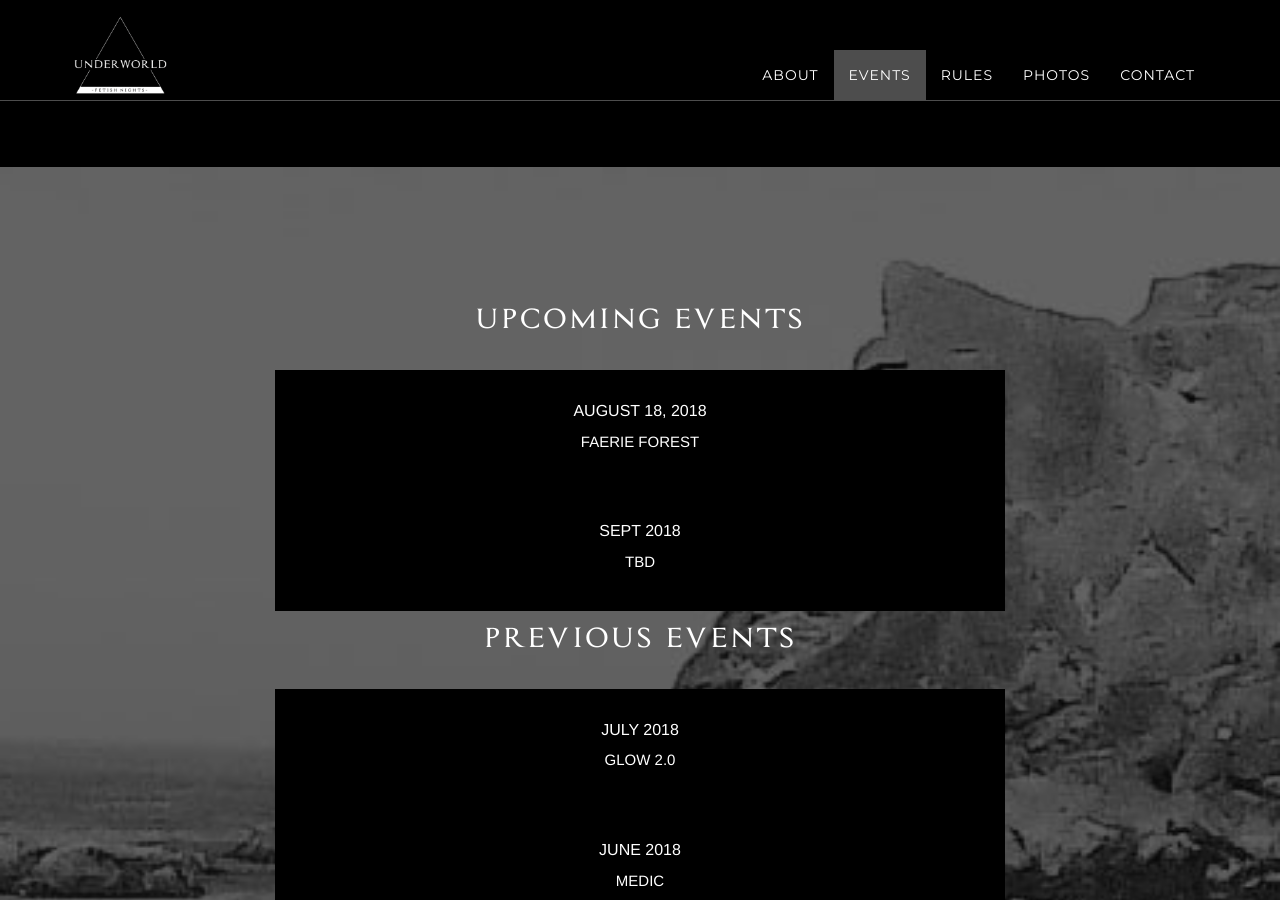
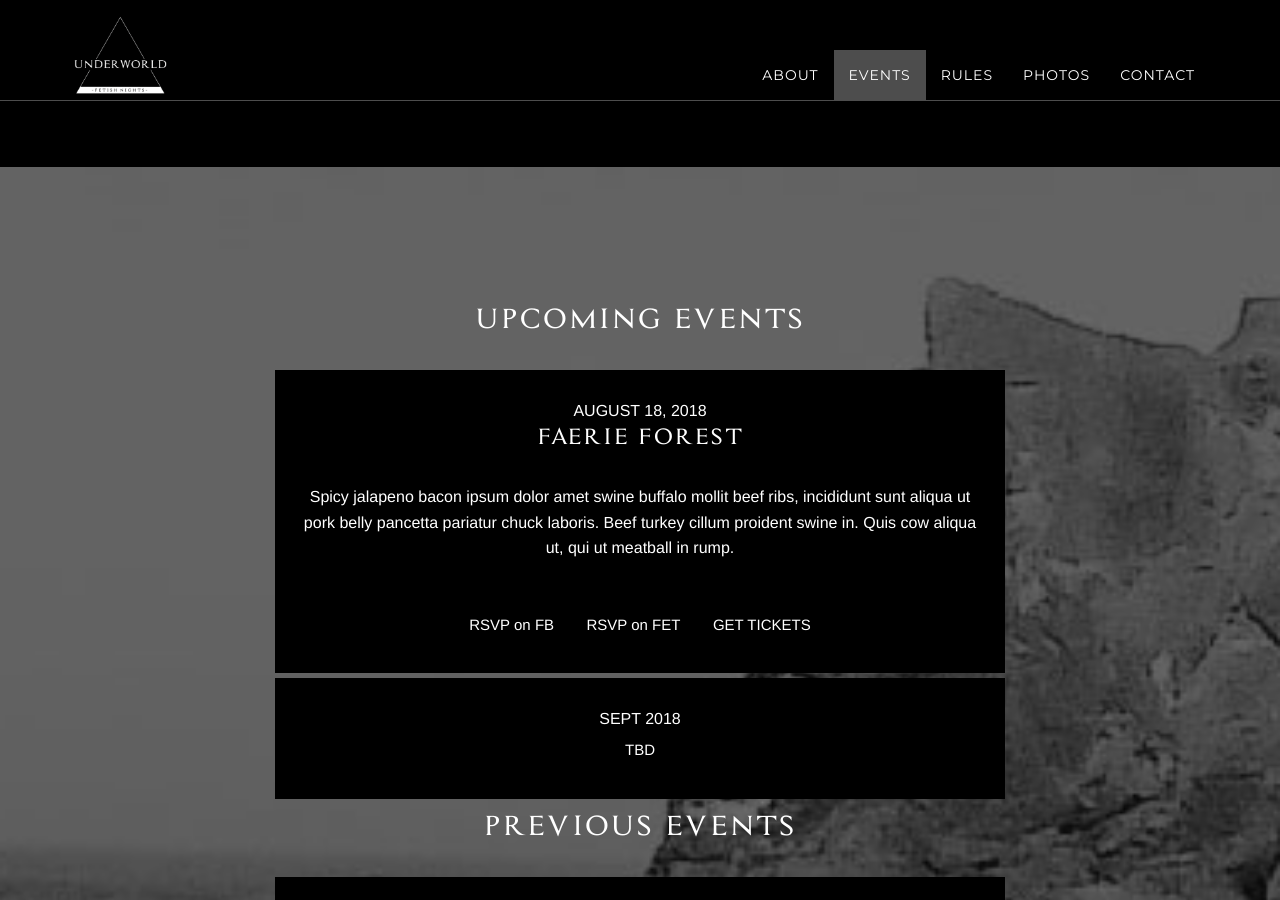
Before and after one commit to royally-underworld/melinoe, a Jekyll site: the page built from index.html, in a window 1280 px wide and 900 px high, scrolled down 1498 px. Built offline with Jekyll 4.4.1, drawn with Linux system fonts in a browser that asks for light colours.

Commit message:
next-event update
adding more info, buttons and styling to next events.

```diff
--- a/_includes/events.html
+++ b/_includes/events.html
@@ -5,7 +5,23 @@
                 <div class="col-lg-8 col-lg-offset-2">
                     <p><h2>Upcoming Events</h2>
                     <ul class ="next-event">
-                        <li id="faerie">AUGUST 18, 2018 <br> <button><a href="https://www.facebook.com/events/2157837037797222/">FAERIE FOREST</a></button> </li>
+                        <li id="faerie">
+                            AUGUST 18, 2018<br>
+                            <h3>FAERIE FOREST</h3>
+                            <p>
+                                Spicy jalapeno bacon ipsum dolor amet swine buffalo mollit beef ribs, incididunt sunt aliqua ut pork belly pancetta pariatur chuck laboris.
+                                Beef turkey cillum proident swine in. Quis cow aliqua ut, qui ut meatball in rump.
+                            </p>
+                            <button class="rsvp">
+                                <a href="https://www.facebook.com/events/2157837037797222/" target="_blank">RSVP on FB</a>
+                            </button>
+                            <button class="rsvp">
+                                <a href="https://www.facebook.com/events/2157837037797222/" target="_blank">RSVP on FET</a>
+                            </button>
+                            <button class="rsvp">
+                                <a href="https://www.facebook.com/events/2157837037797222/" target="_blank">GET TICKETS</a>
+                            </button>
+                        </li>
                         <li>SEPT 2018 <br> <button>TBD</button></li>
                     </ul>
                     <h2>Previous Events</h2>
```
Also changed, not shown: _includes/css/grayscale.css (+19 -3 lines), 3 other files.
